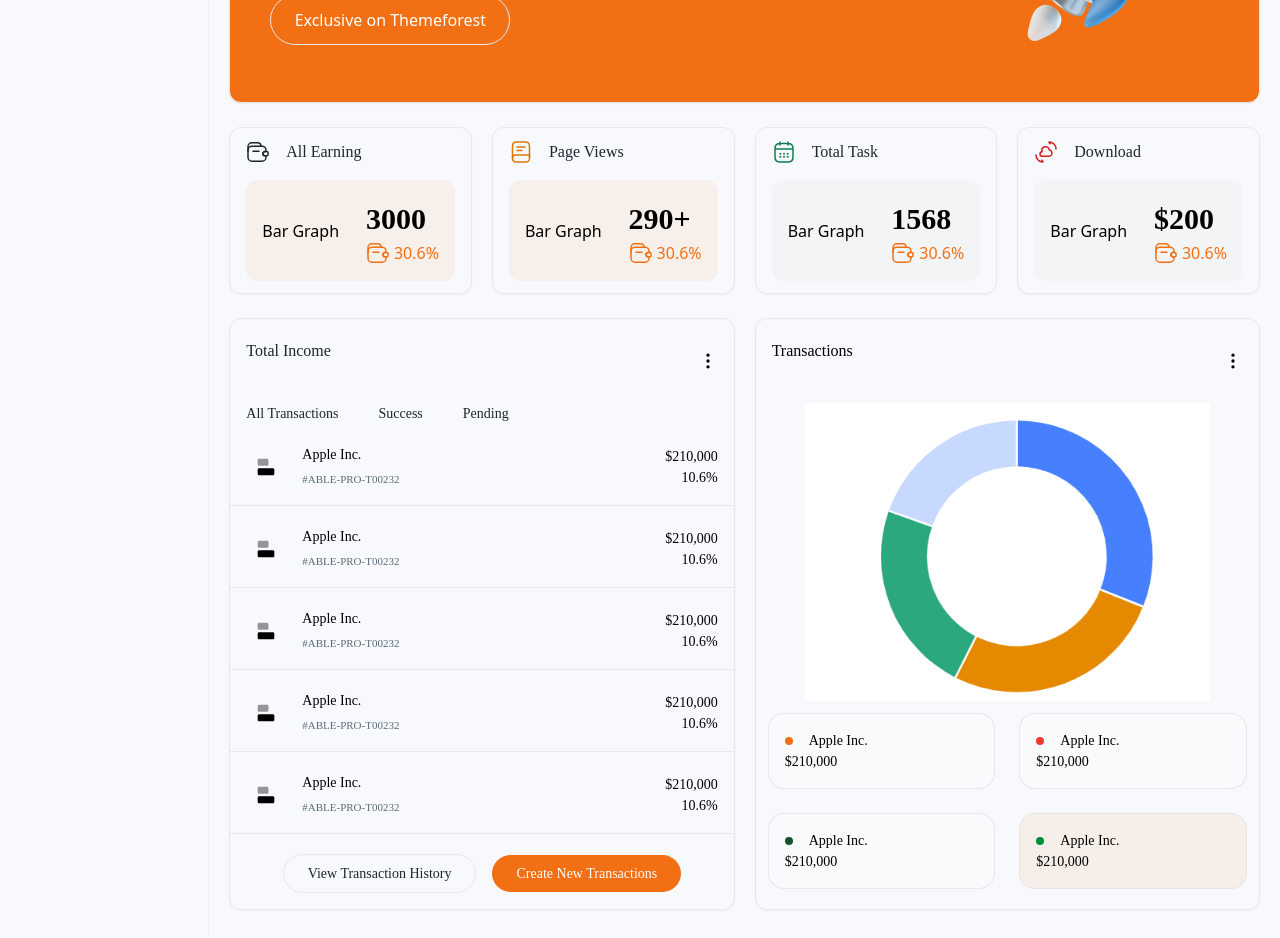
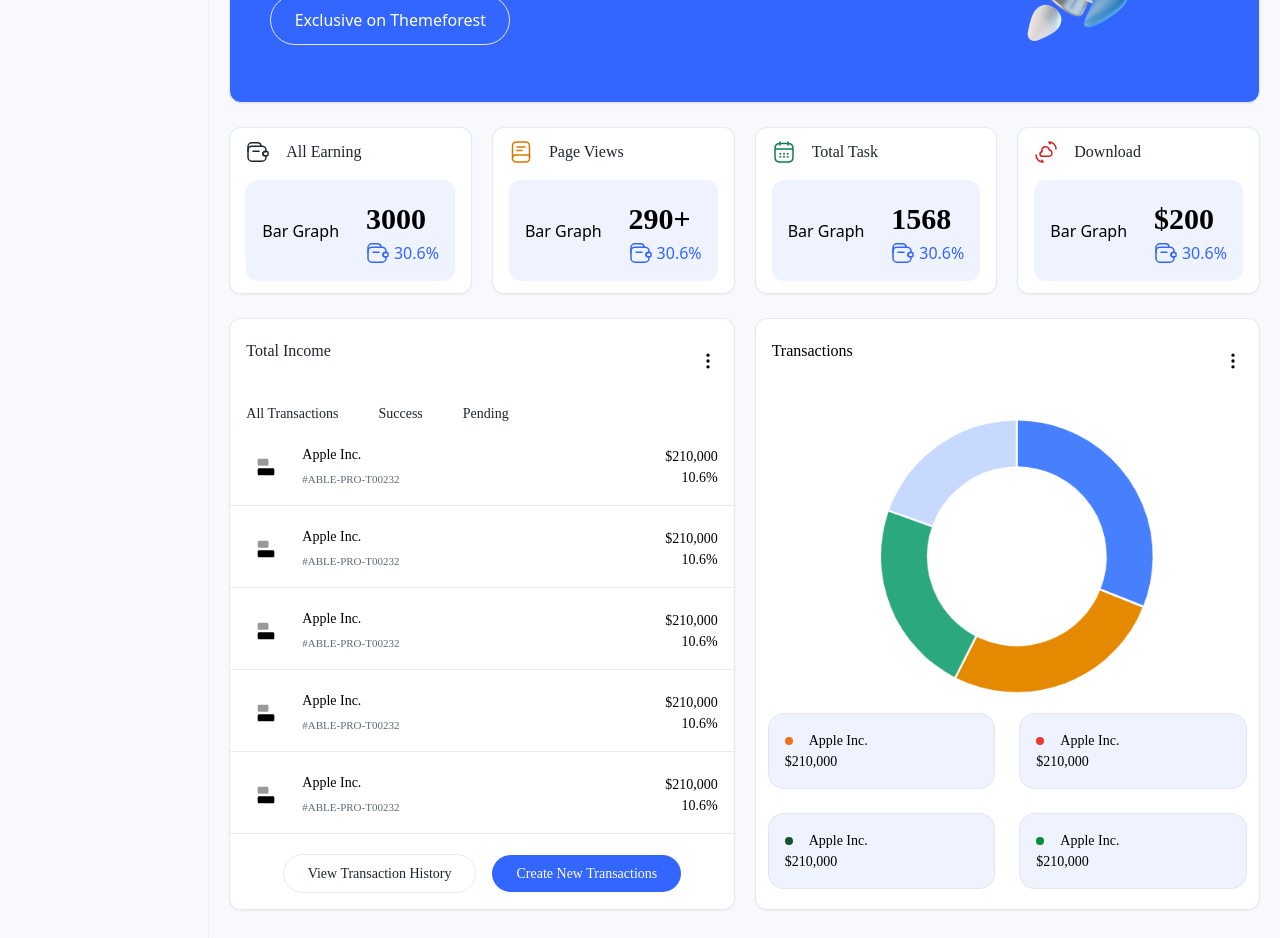
Before and after one commit to harish-bhati/admin-boiler-template, a React (Create React App) app: page / in a window 1280 px wide. Shown: the part 300-1238 px from the top of the page. Built offline with nearby package versions, Linux system fonts and the light colour scheme; a web font is replaced by a local one.

Commit message:
theme added

```diff
--- a/public/index.html
+++ b/public/index.html
@@ -26,7 +26,7 @@
     -->
     <title>Admin Portal</title>
   </head>
-  <body class="orange-theme">
+  <body class="blue-theme">
     <noscript>You need to enable JavaScript to run this app.</noscript>
     <div id="root"></div>
     <!--
--- a/src/components/Card.tsx
+++ b/src/components/Card.tsx
@@ -7,7 +7,7 @@ const Card = () => {
   const isDark = true;
   return (
     <div className='card-container grid grid-cols-4 gap-5'>
-      <div className='shadow-sm rounded-xl px-4 py-3 min-w-[150px] border border-blue-border space-y-4'>
+      <div className='shadow-sm rounded-xl px-4 py-3 min-w-[150px] border border-blue-border space-y-4 bg-blue-white'>
         <h1 className='flex gap-4 items-center text-blue-label font-latoB'>
           {" "}
           <EarningIcon />
@@ -27,7 +27,7 @@ const Card = () => {
           </div>
         </div>
       </div>
-      <div className='shadow-sm rounded-xl px-4 py-3 min-w-[150px] border  border-blue-border space-y-4'>
+      <div className='shadow-sm rounded-xl px-4 py-3 min-w-[150px] border  border-blue-border space-y-4 bg-blue-white'>
         <h1 className='flex gap-4 items-center text-blue-label font-latoB'>
           {" "}
           <PageIcon />
@@ -43,13 +43,13 @@ const Card = () => {
           </div>
         </div>
       </div>
-      <div className='shadow-sm rounded-xl px-4 py-3 min-w-[150px] border border-blue-border space-y-4 '>
+      <div className='shadow-sm rounded-xl px-4 py-3 min-w-[150px] border border-blue-border space-y-4 bg-blue-white'>
         <h1 className='flex gap-4 items-center text-blue-label font-latoB'>
           {" "}
           <TaskIcon />
           Total Task
         </h1>
-        <div className='p-4 bg-gray-100 flex gap-3 items-center rounded-xl bg-blue-secondary'>
+        <div className='p-4 flex gap-3 items-center rounded-xl bg-blue-secondary'>
           <div>Bar Graph</div>
           <div className='ml-auto'>
             <span className='font-bold text-[30px]'>1568</span>
@@ -59,13 +59,13 @@ const Card = () => {
           </div>
         </div>
       </div>
-      <div className='shadow-sm rounded-xl px-4 py-3 min-w-[150px] border border-blue-border space-y-4'>
+      <div className='shadow-sm rounded-xl px-4 py-3 min-w-[150px] border border-blue-border space-y-4 bg-blue-white'>
         <h1 className='flex gap-4 items-center text-blue-label font-latoB'>
           {" "}
           <DownloadIcon />
           Download
         </h1>
-        <div className='p-4 bg-gray-100 flex gap-3 items-center rounded-xl bg-blue-secondary'>
+        <div className='p-4 flex gap-3 items-center rounded-xl bg-blue-secondary'>
           <div>Bar Graph</div>
           <div className='ml-auto'>
             <span className='font-bold text-[30px]'>$200</span>
--- a/src/components/TotalIncome.tsx
+++ b/src/components/TotalIncome.tsx
@@ -4,7 +4,7 @@ import { Circle } from "../assets/images";
 
 const TotalIncome = () => {
   return (
-    <div className='card-container shadow-sm rounded-xl min-w-[150px] border'>
+    <div className='card-container shadow-sm rounded-xl min-w-[150px] border bg-blue-white'>
       <div className='flex justify-between items-center px-4 py-5 '>
         <h1 className='text-[16px] font-latoB mb-5'>Transactions</h1>
         <MenuDropdown />
@@ -14,8 +14,8 @@ const TotalIncome = () => {
         src={Circle}
         alt='calender'
       />
-      <div className='grid grid-cols-2'>
-        <div className=' p-4 justify-between px-4 bg-slate-50 m-3 rounded-2xl bg-blue-secondary border border-blue-border'>
+      <div className='grid grid-cols-2 '>
+        <div className=' p-4 justify-between px-4 m-3 rounded-2xl bg-blue-secondary border border-blue-border  '>
           <div className='flex items-center gap-4'>
             <span className='h-2 w-2 inline-flex justify-center items-center rounded-xl bg-blue-orange'></span>
             <div>
@@ -26,7 +26,7 @@ const TotalIncome = () => {
           </div>
           <p className='text-[14px] text-black-dark font-latoB '>$210,000</p>
         </div>
-        <div className=' p-4 justify-between px-4 bg-slate-50 m-3 rounded-2xl bg-blue-secondary border border-blue-border'>
+        <div className=' p-4 justify-between px-4 m-3 rounded-2xl bg-blue-secondary border border-blue-border'>
           <div className='flex items-center gap-4'>
             <span className='h-2 w-2 inline-flex justify-center items-center rounded-xl bg-blue-red'></span>
             <div>
@@ -37,7 +37,7 @@ const TotalIncome = () => {
           </div>
           <p className='text-[14px] text-black-dark font-latoB '>$210,000</p>
         </div>
-        <div className=' p-4 justify-between px-4 bg-slate-50 m-3 rounded-2xl bg-blue-secondary border border-blue-border'>
+        <div className=' p-4 justify-between px-4  m-3 rounded-2xl bg-blue-secondary border border-blue-border'>
           <div className='flex items-center gap-4'>
             <span className='h-2 w-2 inline-flex justify-center items-center rounded-xl bg-green-900'></span>
             <div>
--- a/src/components/Transactions.tsx
+++ b/src/components/Transactions.tsx
@@ -4,7 +4,7 @@ import { Graph1 } from "../assets/images";
 
 const Transactions = () => {
   return (
-    <div className='card-container shadow-sm rounded-xl min-w-[150px] border border-blue-border'>
+    <div className='card-container shadow-sm rounded-xl min-w-[150px] border border-blue-border bg-blue-white' >
       <div className='flex justify-between items-center px-4 py-5 '>
         <h1 className='text-[16px] font-latoB mb-5 text-blue-label'>Total Income</h1>
         <MenuDropdown />
```
